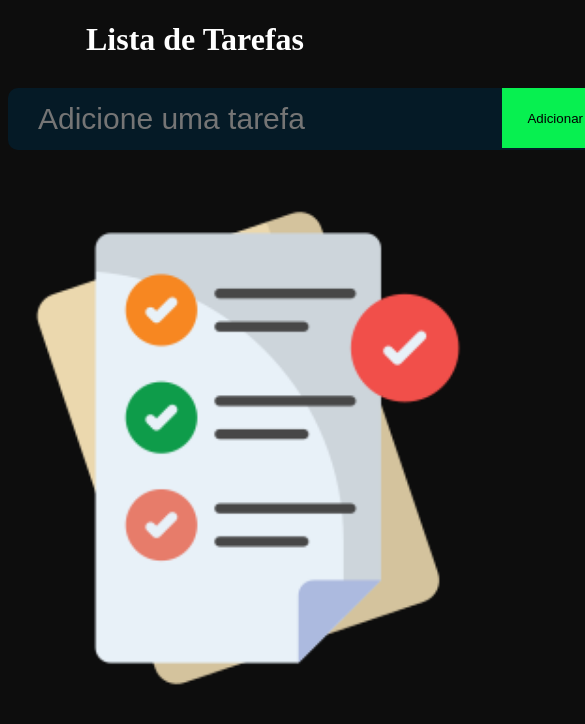
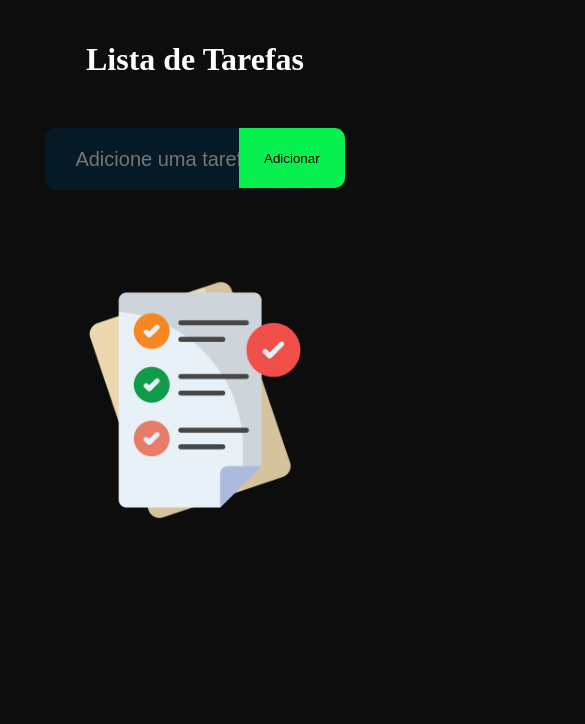
Before and after one commit to Anjsvf/tarefa, a React (Vite) app: page / in a window 390 px wide. Shown: the top 724 px of the page, 585 px wide, since content can reach past the window. Built offline with nearby package versions, Linux system fonts and the light colour scheme.

Commit message:
change resposive

```diff
--- a/src/TodoList.css
+++ b/src/TodoList.css
@@ -111,6 +111,7 @@ button.delAll{
 .icon-central {
     width: 80%;
     height: auto;
+    padding: 30px;
 }
 button.delAll:hover{
     background: #F00047;
@@ -122,11 +123,28 @@ button.del:hover{
     padding: 15px;
     cursor: pointer;
 }
-@media screen and(max-width:900px) {
+@media screen and (max-width:900px) {
     form{
-        width: 100%;
+        width: 80%;
+        height: auto;
+        font-size: 20px;
+
     }
     .listaTarefas{
-        width: 100%;
+        width: 80%;
+    }
+    input{
+
+        width: 80%;
+        height: 60px;
+       font-size: 20px;
+        justify-content: center;
+
+
+    }
+    h1{
+        font-weight: 900px;
+       padding: 20px;
+
     }
 }
```
